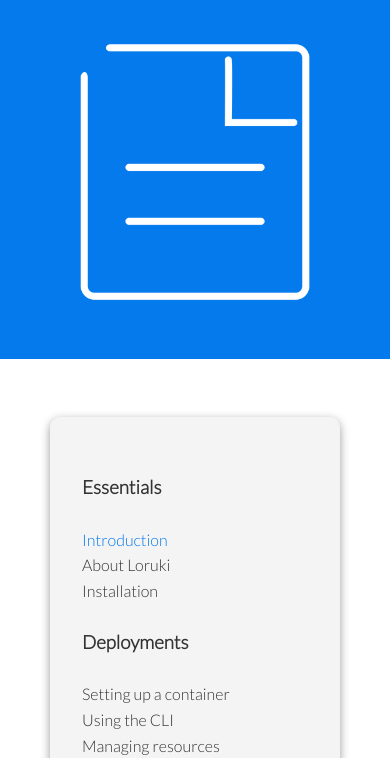
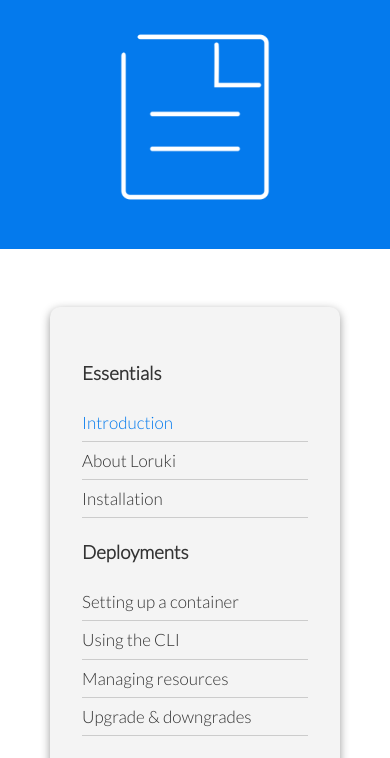
Before and after one commit to apudo-Sebby/CloudHosting-Loruki, a plain HTML site: page docs.html in a window 390 px wide. Shown: the part 316-1074 px from the top of the page. Drawn offline with Linux system fonts and the light colour scheme.

Commit message:
Wrote more media queries to make the site completely responsive

```diff
--- a/css/style.css
+++ b/css/style.css
@@ -6,6 +6,8 @@
     --secondary-color: #1c3fa8;
     --dark-color: #002240;
     --light-color: #f4f4f4;
+    --success-color: #5cb85c;
+    --error-color: #d9534f;
 }
 
 * {
@@ -41,6 +43,13 @@ p {
 
 img {
     width: 100%;
+}
+
+code,
+pre {
+    background-color: #333;
+    color: #fff;
+    padding: 10px;
 }
 
 /* Navbar styling */
@@ -191,7 +200,8 @@ h1.logo {
 }
 
 /* Features */
-.features-head img {
+.features-head img,
+.docs-head img {
     width: 200px;
     justify-self: flex-end;
 }
@@ -217,6 +227,27 @@ h1.logo {
     grid-column: 1 / span 2;
 }
 
+/* Docs */
+.docs-main h3 {
+    margin: 20px 0;
+}
+
+.docs-main .grid {
+    grid-template-columns: 1fr 2fr;
+    align-items: flex-start;
+}
+
+.docs-main nav li {
+    font-size: 17px;
+    padding-bottom: 5px;
+    margin-bottom: 5px;
+    border-bottom: solid #ccc 1px;
+}
+
+.docs-main a:hover {
+    font-weight: bold;
+}
+
 /* Footer */
 .footer .social a {
     margin: 0 10px;
@@ -228,7 +259,9 @@ h1.logo {
     .showcase .grid,
     .stats .grid,
     .cli .grid,
-    .cloud .grid {
+    .cloud .grid
+    .features-main .grid,
+    .docs-main .grid {
         grid-template-columns: 1fr;
         grid-template-rows: 1fr;
     }
@@ -250,6 +283,23 @@ h1.logo {
         grid-column: 1;
         grid-row: 1;
     }
+
+    .features-head,
+    .features-sub-head,
+    .docs-head {
+        text-align: center;
+    }
+
+    .features-head img,
+    .features-sub-head img,
+    .docs-head img{
+        justify-self: center;
+    }
+
+    .features-main .grid > *:first-child,
+    .features-main .grid > *:nth-child(2) {
+        grid-column: 1;
+    }
 }
 
 /* Mobile */
```
